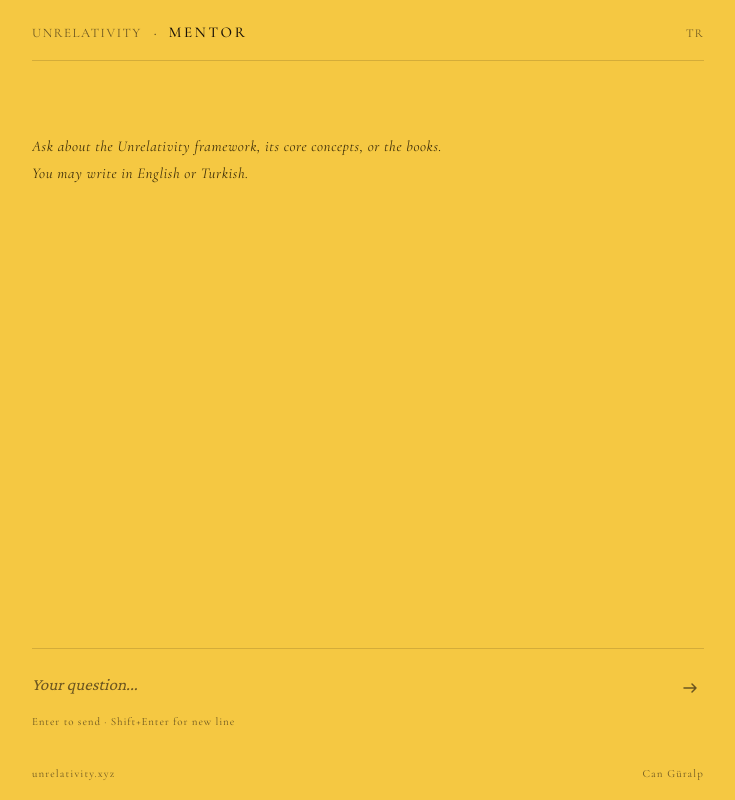
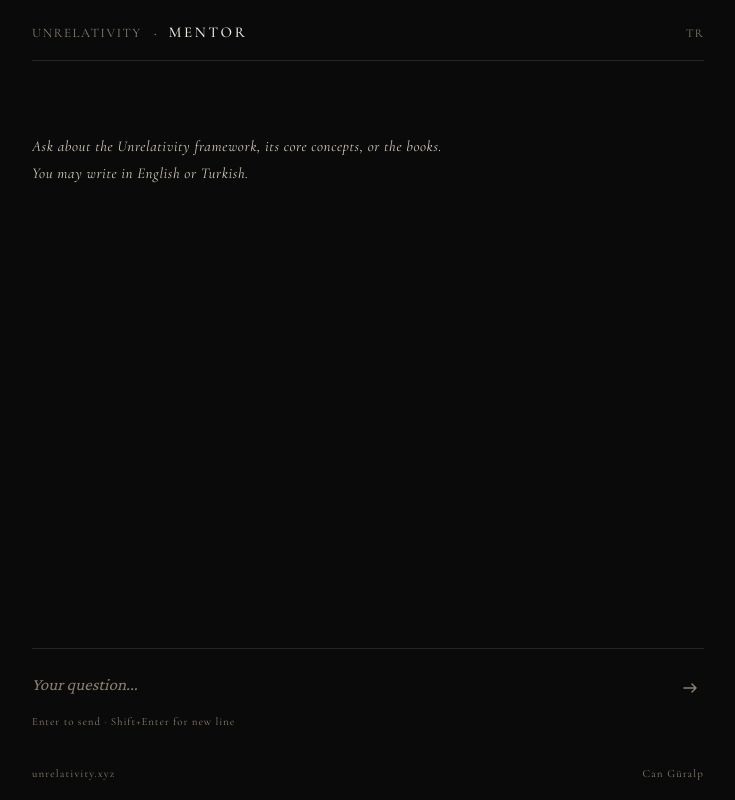
Before and after one commit to canguralp/unrelativity-mentor, a website: page public/index.html in a window 1280 px wide. Shown: the whole page, without its empty margins (272-1007 px from the left). Drawn offline with nearby package versions, Linux system fonts and the light colour scheme.

Commit message:
Update index.html

```diff
--- a/public/index.html
+++ b/public/index.html
@@ -7,16 +7,16 @@
 <style>
   @import url('https://fonts.googleapis.com/css2?family=Cormorant+Garamond:ital,wght@0,300;0,400;0,500;1,300;1,400&family=Crimson+Pro:wght@300;400&display=swap');
 
-  :root {
-    --bg: #F5C842;
-    --bg-dark: #E8B820;
-    --ink: #1A1208;
-    --ink-soft: #3D2E0A;
-    --ink-faint: #6B5520;
-    --white: #FFFDF0;
-    --border: rgba(26,18,8,0.15);
-    --shadow: rgba(26,18,8,0.12);
-  }
+:root {
+  --bg: #0a0a0a;
+  --bg-dark: #111111;
+  --ink: #f0ece0;
+  --ink-soft: #d4cdb8;
+  --ink-faint: #8a8070;
+  --white: #1a1a1a;
+  --border: rgba(240,236,224,0.12);
+  --shadow: rgba(0,0,0,0.4);
+}
 
   * { box-sizing: border-box; margin: 0; padding: 0; }
 
@@ -298,9 +298,10 @@
     </div>
   </header>
 
-  <div class="messages" id="messages">
+   <div class="messages" id="messages">
     <div class="welcome" id="welcome">
       <p id="welcomeText">Ask about the Unrelativity framework, its core concepts, or the books.<br>You may write in English or Turkish.</p>
+      <p id="poweredText" style="font-family:'Cormorant Garamond',serif; font-size:11px; letter-spacing:0.08em; color:var(--ink-faint); margin-top:12px;"></p>
     </div>
   </div>
 
@@ -346,6 +347,7 @@ const i18n = {
     hint: 'Enter to send · Shift+Enter for new line',
     loading: 'Loading context...',
     langBtn: 'TR',
+    powered: 'Mentorship service is provided by Anthropic Claude AI system',
   },
   tr: {
     welcome: 'Göresizlik çerçevesi, temel kavramlar veya kitaplar hakkında sorabilirsiniz.\nTürkçe veya İngilizce yazabilirsiniz.',
@@ -353,6 +355,7 @@ const i18n = {
     hint: 'Enter: gönder · Shift+Enter: yeni satır',
     loading: 'Bağlanıyor...',
     langBtn: 'EN',
+    powered: 'Mentorluk hizmeti Anthropic Claude AI sistemi tarafından sağlanmaktadır',
   }
 };
 async function loadMentorContext() {
```
